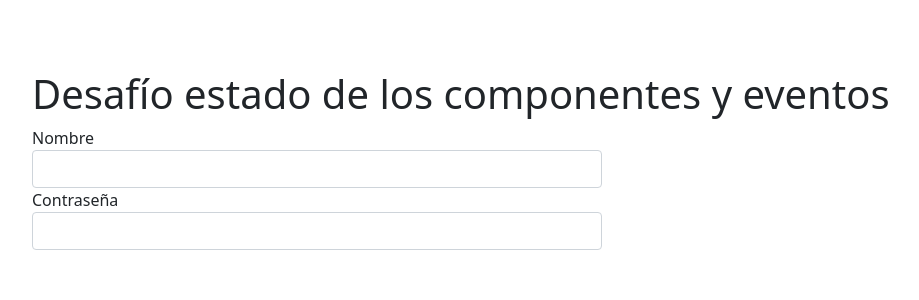
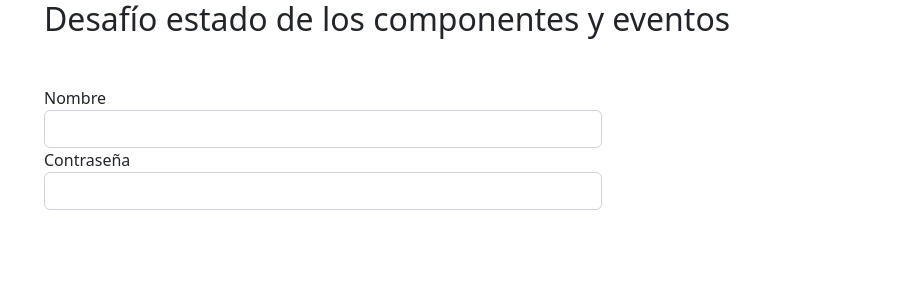
Before and after one commit to CrissRayes/desEstadosEventos, a React (Create React App) app: page / in a window 1280 px wide. Shown: the top 300 px of the page, without its empty margins (38-957 px from the left). Built offline with nearby package versions, Linux system fonts and the light colour scheme.

Commit message:
agrega bootstrap

```diff
--- a/package.json
+++ b/package.json
@@ -6,6 +6,7 @@
     "@testing-library/jest-dom": "^5.16.5",
     "@testing-library/react": "^13.4.0",
     "@testing-library/user-event": "^13.5.0",
+    "bootstrap": "^5.2.3",
     "react": "^18.2.0",
     "react-dom": "^18.2.0",
     "react-scripts": "5.0.1",
--- a/public/index.html
+++ b/public/index.html
@@ -13,8 +13,6 @@
       user's mobile device or desktop. See https://developers.google.com/web/fundamentals/web-app-manifest/
     -->
   <link rel="manifest" href="%PUBLIC_URL%/manifest.json" />
-  <link href="https://cdn.jsdelivr.net/npm/bootstrap@5.1.3/dist/css/bootstrap.min.css" rel="stylesheet"
-    integrity="sha384-1BmE4kWBq78iYhFldvKuhfTAU6auU8tT94WrHftjDbrCEXSU1oBoqyl2QvZ6jIW3" crossorigin="anonymous" />
   <title>React App</title>
 </head>
 
--- a/src/App.js
+++ b/src/App.js
@@ -1,5 +1,6 @@
 import { useState } from 'react'
 import Boton from './components/Boton'
+import 'bootstrap/dist/css/bootstrap.min.css'
 
 function App () {
   // Estados de los inputs
@@ -35,8 +36,8 @@ function App () {
   }
 
   return (
-    <div className="App">
-      <h1>Desafío estado de los componentes y eventos</h1>
+    <div className="App container">
+      <h2 className='mb-5'>Desafío estado de los componentes y eventos</h2>
       <form className='formulario' onSubmit={ validarDatos }>
         { error && <p className='alert alert-danger'>{ mensaje }</p> }
         <div className='form-group'>
```
